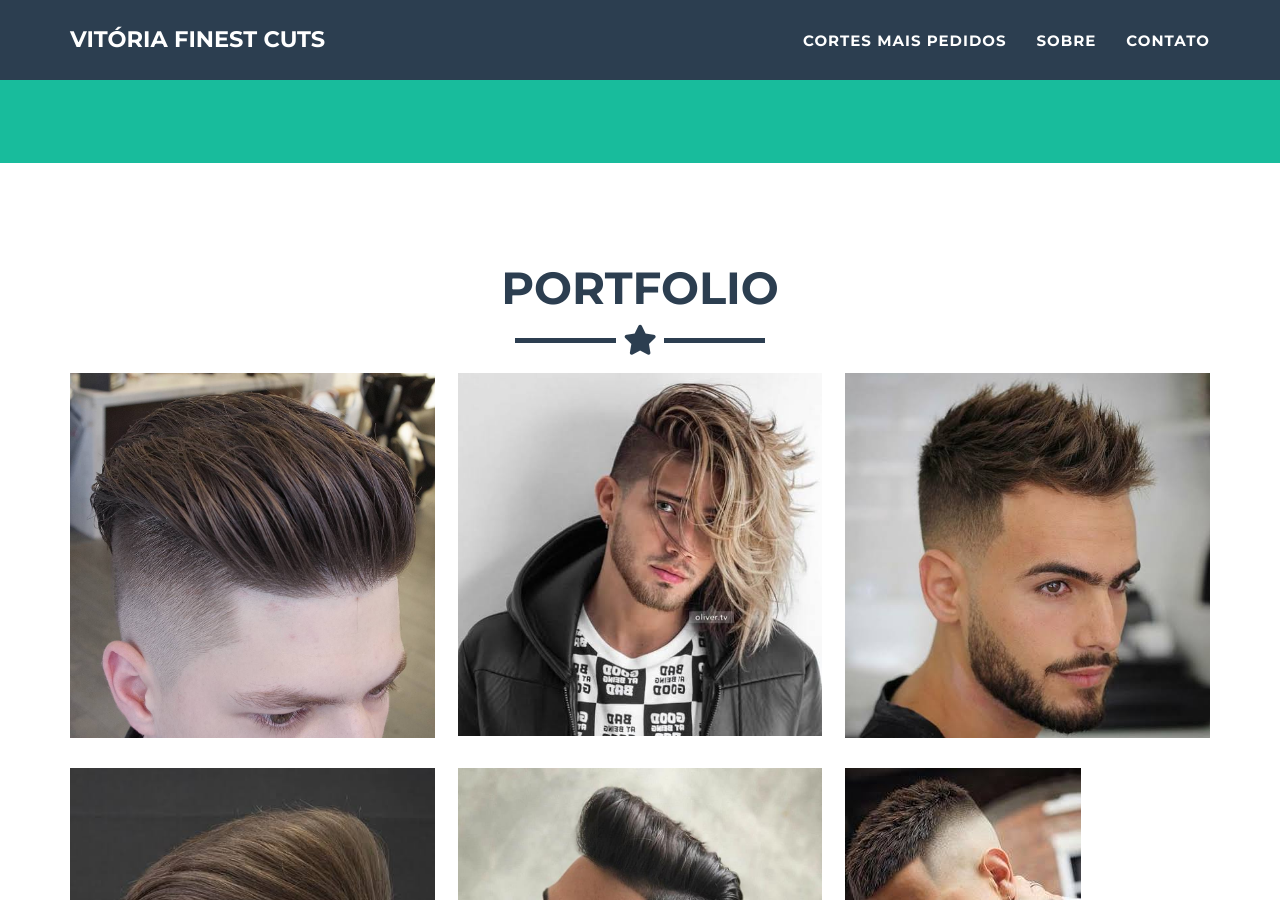
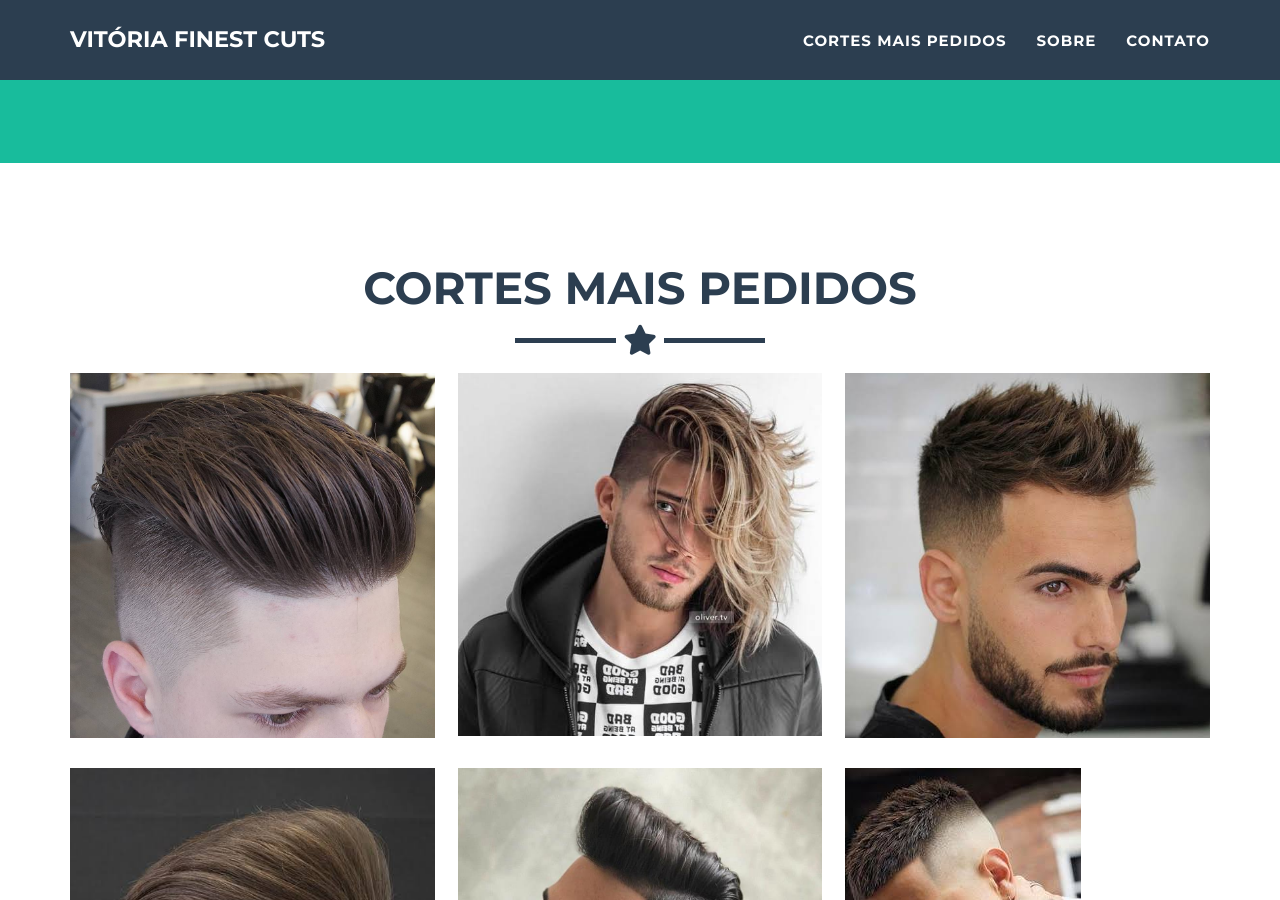
Before and after one commit to Jhonysc43/melhorescortes, a Jekyll site: the page built from _posts/2023-05-11-corte-undercut-desconectado.markdown, in a window 1280 px wide and 900 px high, scrolled down 1436 px. Built offline with Jekyll 4.4.1, drawn with Linux system fonts in a browser that asks for light colours.

Commit message:
Update portfolio_grid.html

```diff
--- a/_includes/portfolio_grid.html
+++ b/_includes/portfolio_grid.html
@@ -3,7 +3,7 @@
   <div class="container portfolio-flex-grid">
     <div class="row">
       <div class="col-lg-12 text-center">
-        <h2>Portfolio</h2>
+        <h2>Cortes mais pedidos</h2>
         <hr class="star-primary">
       </div>
     </div>
```
